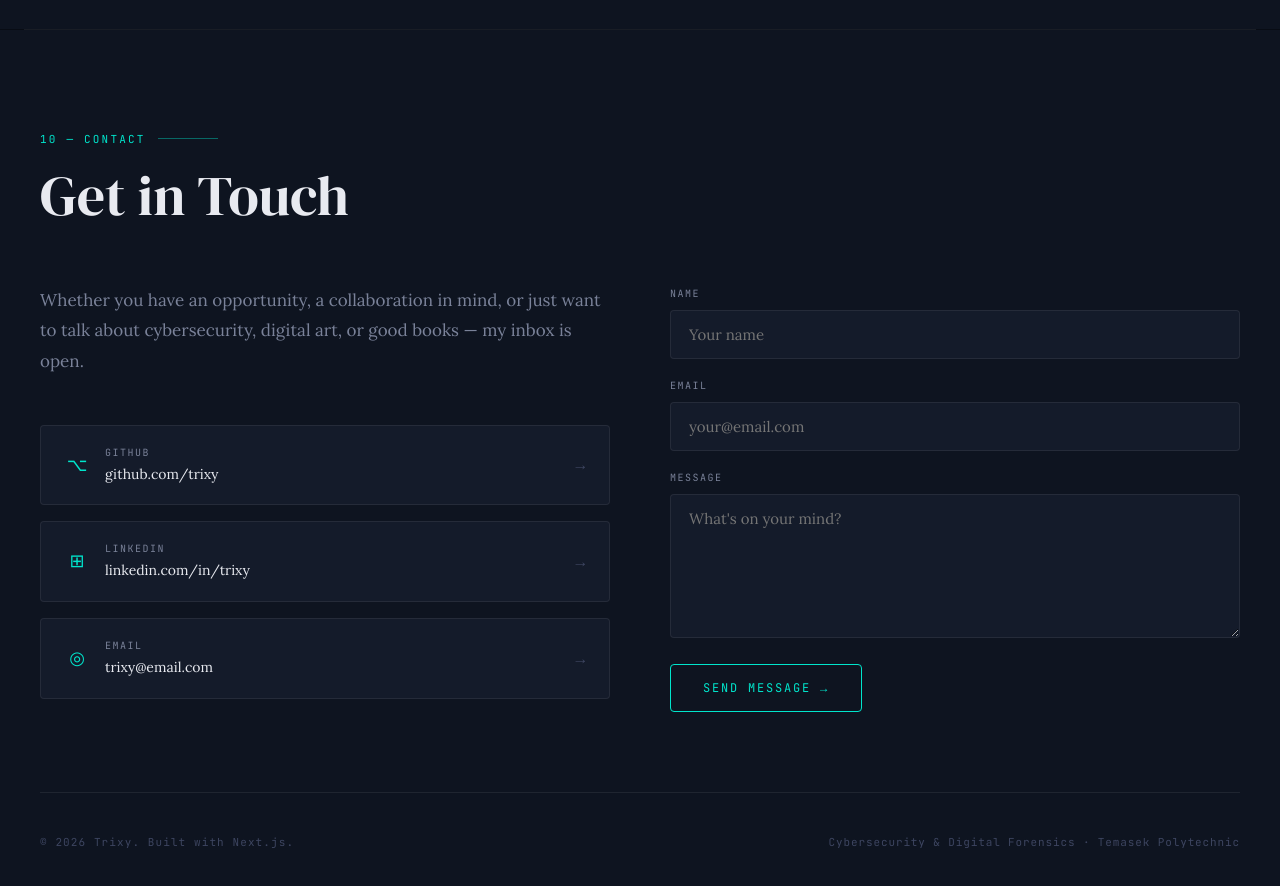
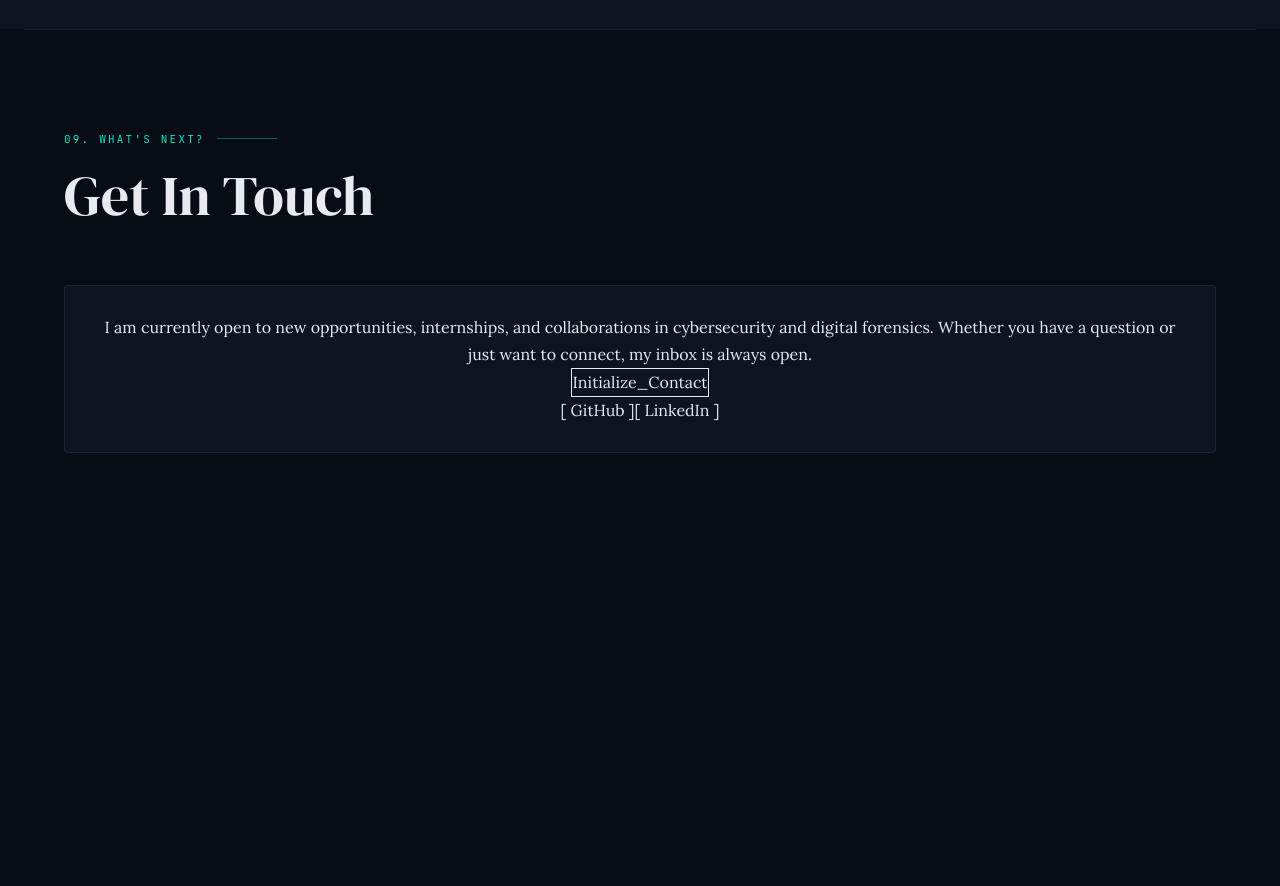
Before and after one commit to TrixyFF/Portfolio, a Next.js app: page / in a window 1280 px wide. Shown: the part 7620-8506 px from the top of the page. After the commit the page ends 8173 px from the top, so only its background shows below. Built offline with nearby package versions, Linux system fonts and the light colour scheme.

Commit message:
Replaced contact form with static links to fix build error

```diff
--- a/components/Contact.js
+++ b/components/Contact.js
@@ -1,201 +1,44 @@
-'use client';
-import { useState } from 'react';
-import { meta } from '../lib/data';
+export default function Contact() {
+  return (
+    <section id="contact" className="section fade-up">
+      <div className="section-label">09. What's Next?</div>
+      <h2 className="section-title">Get In Touch</h2>
 
-export default function Contact() {
-  const [form, setForm] = useState({ name: '', email: '', message: '' });
-  const [sent, setSent] = useState(false);
+      <div className="card text-center max-w-2xl mx-auto space-y-8">
+        <p className="text-zinc-400 text-lg leading-relaxed">
+          I am currently open to new opportunities, internships, and collaborations in cybersecurity and digital forensics. Whether you have a question or just want to connect, my inbox is always open.
+        </p>
 
-  const handleChange = e => setForm({ ...form, [e.target.name]: e.target.value });
+        <div className="flex flex-col items-center gap-6 pt-4">
+          {/* Email Button */}
+          <a
+            href="mailto:your-email@example.com"
+            className="border border-accent text-accent px-8 py-4 rounded hover:bg-accent-dim transition-colors font-mono tracking-wider"
+          >
+            Initialize_Contact
+          </a>
 
-  const handleSubmit = e => {
-    e.preventDefault();
-    // Mailto fallback — replace with your preferred form service
-    const subject = encodeURIComponent(`Portfolio Contact from ${form.name}`);
-    const body = encodeURIComponent(`Name: ${form.name}\nEmail: ${form.email}\n\n${form.message}`);
-    window.location.href = `mailto:${meta.email}?subject=${subject}&body=${body}`;
-    setSent(true);
-  };
-
-  const socials = [
-    { label: 'GitHub',   href: meta.github,   icon: '⌥' },
-    { label: 'LinkedIn', href: meta.linkedin,  icon: '⊞' },
-    { label: 'Email',    href: `mailto:${meta.email}`, icon: '◎' },
-  ];
-
-  const inputStyle = {
-    width: '100%', background: 'var(--bg-3)',
-    border: '1px solid var(--border)', borderRadius: 'var(--radius)',
-    padding: '14px 18px', color: 'var(--text)',
-    fontFamily: 'var(--font-body)', fontSize: '15px',
-    outline: 'none', transition: 'border-color 0.2s',
-  };
-
-  return (
-    <section id="contact" style={{ padding: '100px 24px', background: 'var(--bg-2)' }}>
-      <div style={{ maxWidth: 'var(--max-w)', margin: '0 auto' }}>
-        <p className="section-label">10 — Contact</p>
-        <h2 className="section-title">Get in Touch</h2>
-
-        <div style={{
-          display: 'grid', gridTemplateColumns: '1fr 1fr', gap: '60px',
-        }} className="contact-grid">
-
-          {/* Left: intro + socials */}
-          <div>
-            <p style={{
-              fontSize: '17px', color: 'var(--text-muted)', lineHeight: 1.8,
-              marginBottom: '48px',
-            }}>
-              Whether you have an opportunity, a collaboration in mind, or just want to talk about cybersecurity, digital art, or good books — my inbox is open.
-            </p>
-
-            <div style={{ display: 'flex', flexDirection: 'column', gap: '16px' }}>
-              {socials.map((s, i) => (
-                <a key={i} href={s.href}
-                  target={s.href.startsWith('http') ? '_blank' : undefined}
-                  rel="noopener noreferrer"
-                  style={{
-                    display: 'flex', alignItems: 'center', gap: '16px',
-                    padding: '18px 24px', border: '1px solid var(--border)',
-                    borderRadius: 'var(--radius)', background: 'var(--bg-3)',
-                    transition: 'border-color var(--transition), transform var(--transition)',
-                    color: 'var(--text)',
-                  }}
-                  onMouseEnter={e => {
-                    e.currentTarget.style.borderColor = 'var(--border-accent)';
-                    e.currentTarget.style.transform = 'translateX(4px)';
-                  }}
-                  onMouseLeave={e => {
-                    e.currentTarget.style.borderColor = 'var(--border)';
-                    e.currentTarget.style.transform = 'translateX(0)';
-                  }}
-                >
-                  <span style={{
-                    fontFamily: 'var(--font-mono)', color: 'var(--accent)',
-                    fontSize: '18px', width: '24px', textAlign: 'center',
-                  }}>{s.icon}</span>
-                  <div>
-                    <div style={{
-                      fontFamily: 'var(--font-mono)', fontSize: '10px',
-                      letterSpacing: '0.15em', textTransform: 'uppercase',
-                      color: 'var(--text-muted)', marginBottom: '2px',
-                    }}>{s.label}</div>
-                    <div style={{ fontSize: '14px', color: 'var(--text)' }}>
-                      {s.href.replace('mailto:', '').replace('https://', '')}
-                    </div>
-                  </div>
-                  <span style={{
-                    marginLeft: 'auto', color: 'var(--text-faint)',
-                    fontFamily: 'var(--font-mono)',
-                  }}>→</span>
-                </a>
-              ))}
-            </div>
-          </div>
-
-          {/* Right: form */}
-          <div>
-            {sent ? (
-              <div style={{
-                padding: '48px', textAlign: 'center',
-                border: '1px solid var(--border-accent)', borderRadius: 'var(--radius)',
-                background: 'var(--accent-dim)',
-              }}>
-                <div style={{ fontSize: '40px', marginBottom: '16px' }}>✓</div>
-                <h3 style={{
-                  fontFamily: 'var(--font-display)', fontSize: '1.5rem',
-                  color: 'var(--accent)', marginBottom: '12px',
-                }}>Message sent!</h3>
-                <p style={{ color: 'var(--text-muted)', fontSize: '15px' }}>
-                  Your email client should have opened. I'll get back to you soon.
-                </p>
-              </div>
-            ) : (
-              <form onSubmit={handleSubmit} style={{ display: 'flex', flexDirection: 'column', gap: '18px' }}>
-                {[
-                  { name: 'name',    label: 'Name',    type: 'text',  placeholder: 'Your name' },
-                  { name: 'email',   label: 'Email',   type: 'email', placeholder: 'your@email.com' },
-                ].map(field => (
-                  <div key={field.name}>
-                    <label style={{
-                      fontFamily: 'var(--font-mono)', fontSize: '10px',
-                      letterSpacing: '0.15em', textTransform: 'uppercase',
-                      color: 'var(--text-muted)', display: 'block', marginBottom: '8px',
-                    }}>{field.label}</label>
-                    <input
-                      type={field.type} name={field.name} required
-                      placeholder={field.placeholder}
-                      value={form[field.name]} onChange={handleChange}
-                      style={inputStyle}
-                      onFocus={e => e.target.style.borderColor = 'var(--accent)'}
-                      onBlur={e => e.target.style.borderColor = 'var(--border)'}
-                    />
-                  </div>
-                ))}
-
-                <div>
-                  <label style={{
-                    fontFamily: 'var(--font-mono)', fontSize: '10px',
-                    letterSpacing: '0.15em', textTransform: 'uppercase',
-                    color: 'var(--text-muted)', display: 'block', marginBottom: '8px',
-                  }}>Message</label>
-                  <textarea
-                    name="message" required rows={6}
-                    placeholder="What's on your mind?"
-                    value={form.message} onChange={handleChange}
-                    style={{ ...inputStyle, resize: 'vertical', minHeight: '140px' }}
-                    onFocus={e => e.target.style.borderColor = 'var(--accent)'}
-                    onBlur={e => e.target.style.borderColor = 'var(--border)'}
-                  />
-                </div>
-
-                <button type="submit" style={{
-                  padding: '15px 32px', border: '1px solid var(--accent)',
-                  background: 'transparent', color: 'var(--accent)',
-                  fontFamily: 'var(--font-mono)', fontSize: '12px',
-                  letterSpacing: '0.15em', textTransform: 'uppercase',
-                  borderRadius: 'var(--radius)', cursor: 'pointer',
-                  transition: 'background var(--transition), color var(--transition)',
-                  alignSelf: 'flex-start',
-                }}
-                onMouseEnter={e => { e.target.style.background = 'var(--accent)'; e.target.style.color = '#080c14'; }}
-                onMouseLeave={e => { e.target.style.background = 'transparent'; e.target.style.color = 'var(--accent)'; }}
-                >
-                  Send Message →
-                </button>
-              </form>
-            )}
+          {/* Social Links */}
+          <div className="flex gap-8 mt-4 font-mono text-sm">
+            <a
+              href="https://github.com/TrixyFF"
+              target="_blank"
+              rel="noopener noreferrer"
+              className="text-zinc-500 hover:text-accent transition-colors"
+            >
+              [ GitHub ]
+            </a>
+            <a
+              href="https://linkedin.com/in/your-linkedin-here"
+              target="_blank"
+              rel="noopener noreferrer"
+              className="text-zinc-500 hover:text-accent transition-colors"
+            >
+              [ LinkedIn ]
+            </a>
           </div>
         </div>
       </div>
-
-      {/* Footer */}
-      <div style={{
-        maxWidth: 'var(--max-w)', margin: '80px auto 0',
-        paddingTop: '40px', borderTop: '1px solid var(--border)',
-        display: 'flex', justifyContent: 'space-between', alignItems: 'center',
-        flexWrap: 'wrap', gap: '16px',
-      }}>
-        <span style={{
-          fontFamily: 'var(--font-mono)', fontSize: '11px',
-          color: 'var(--text-faint)', letterSpacing: '0.1em',
-        }}>
-          © {new Date().getFullYear()} Trixy. Built with Next.js.
-        </span>
-        <span style={{
-          fontFamily: 'var(--font-mono)', fontSize: '11px',
-          color: 'var(--text-faint)', letterSpacing: '0.08em',
-        }}>
-          Cybersecurity & Digital Forensics · Temasek Polytechnic
-        </span>
-      </div>
-
-      <style>{`
-        @media (max-width: 768px) {
-          .contact-grid { grid-template-columns: 1fr !important; }
-        }
-      `}</style>
     </section>
   );
 }
```
